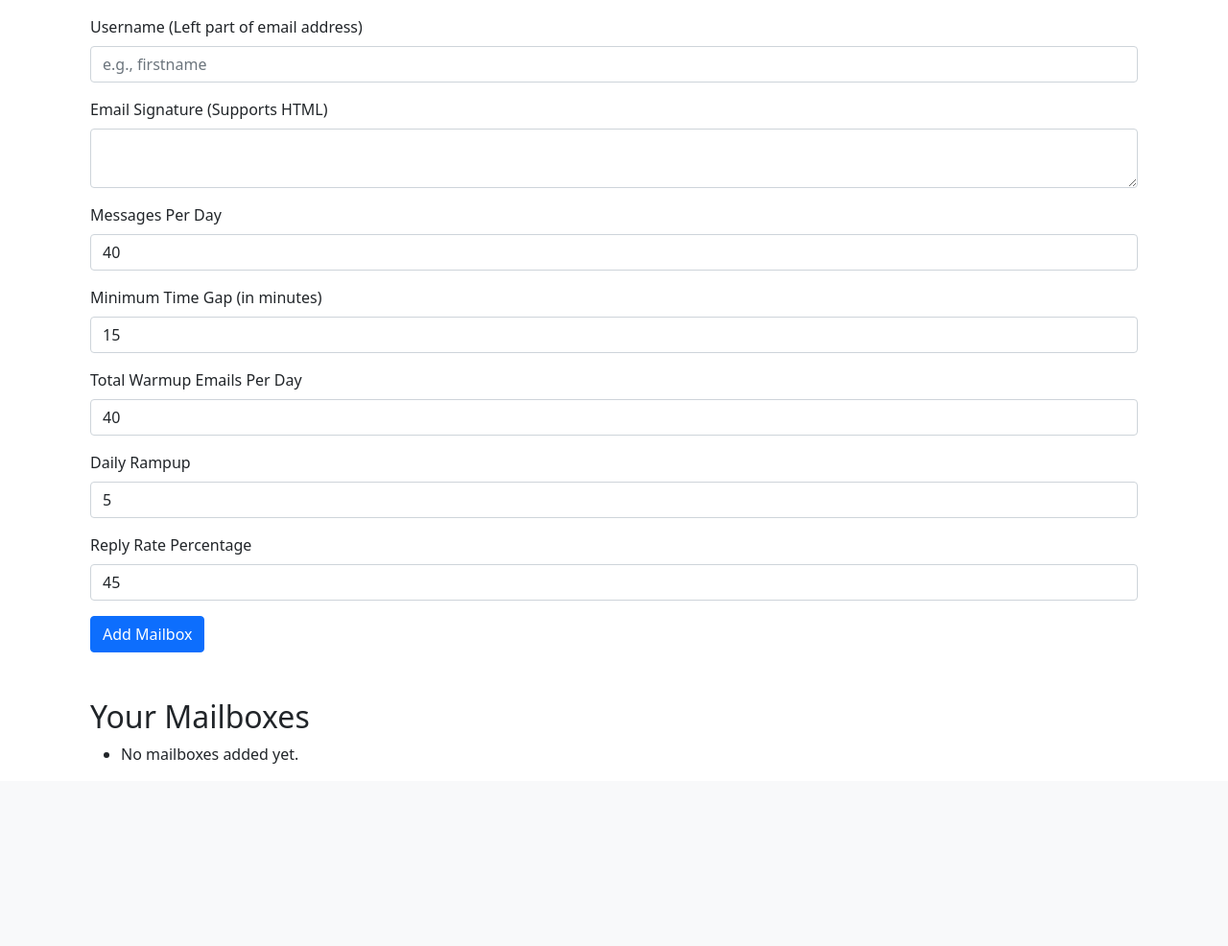
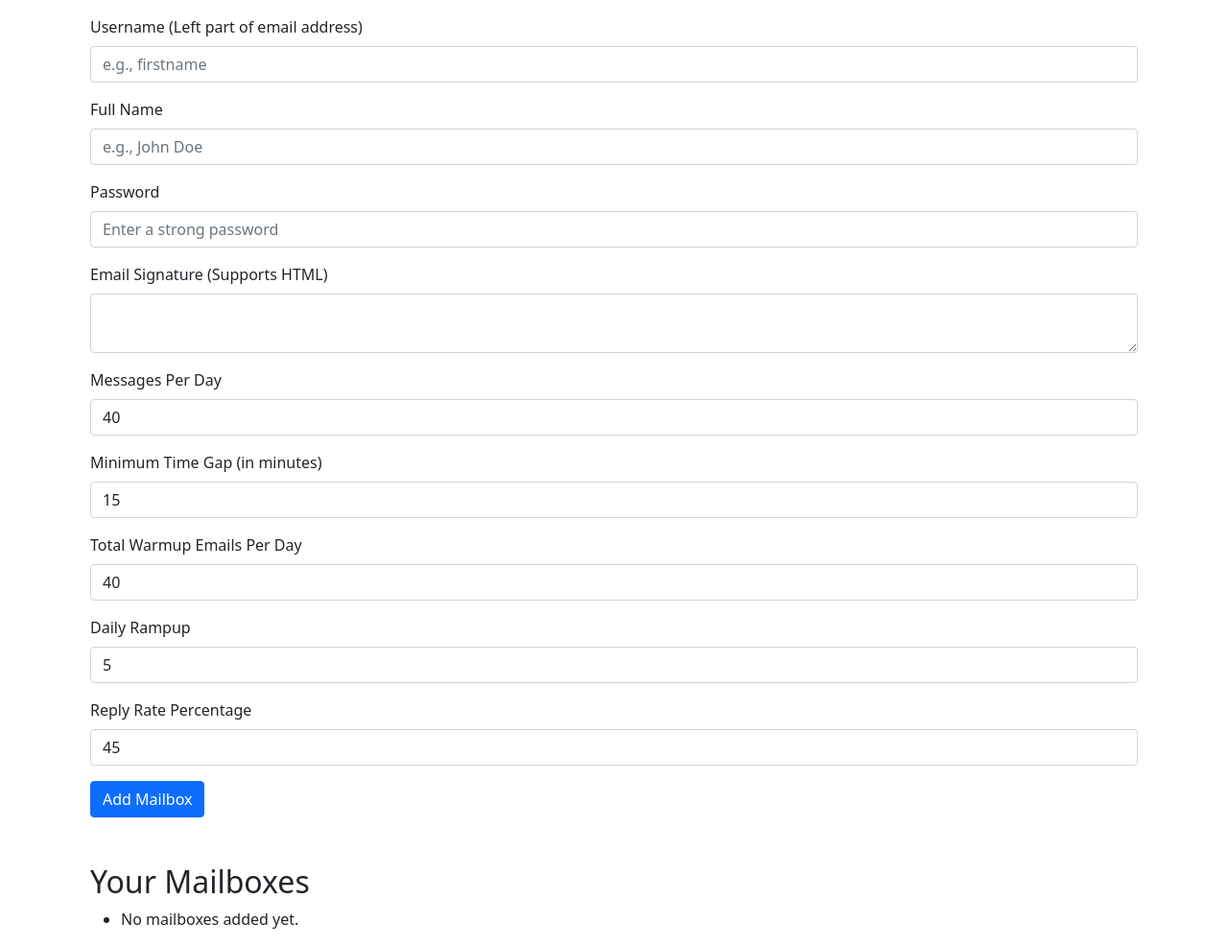
Before and after one commit to talentseek/mmb, a Flask app: page /mailboxes in a window 1280 px wide. Shown: the part 270-1256 px from the top of the page at 96% size. Before the commit the page ends 1066 px from the top, so only its background shows below. Run offline with Flask 3, Linux system fonts and the light colour scheme; a user stored in the database is signed in; data comes from the database, SQL or seed files in the repository; both versions use the stored data as it was after the commit.

Commit message:
Add mailboxes with mailcow and smartlead

```diff
--- a/app/forms.py
+++ b/app/forms.py
@@ -31,7 +31,10 @@ class DomainForm(FlaskForm):
 # Updated form for adding mailboxes
 class MailboxForm(FlaskForm):
     domain_id = SelectField('Select Domain', coerce=int, validators=[DataRequired()])  # Populated from existing domains
-    username = StringField('Username (left part of the email address)', validators=[DataRequired()])  # Replace Mailbox name and email format
+    username = StringField('Username (left part of the email address)', validators=[DataRequired(), Length(min=1, max=100)])  # Left part of the email
+
+    full_name = StringField('Full Name', validators=[DataRequired(), Length(min=1, max=100)])  # Full name input
+    password = PasswordField('Password', validators=[DataRequired(), Length(min=8)])  # Password field
 
     email_signature = TextAreaField('Email Signature (customizable, supports HTML)', validators=[DataRequired()])  # Allow HTML input
 
--- a/app/models.py
+++ b/app/models.py
@@ -43,6 +43,8 @@ class Domain(db.Model):
 class Mailbox(db.Model):
     id = db.Column(db.Integer, primary_key=True)
     email_address = db.Column(db.String(255), nullable=False)
+    full_name = db.Column(db.String(255), nullable=False)  # Full name field
+    password = db.Column(db.String(255), nullable=False)  # Password field
     user_id = db.Column(db.Integer, db.ForeignKey('user.id'), nullable=False)  # Foreign key to User model
     domain_id = db.Column(db.Integer, db.ForeignKey('domain.id'), nullable=False)  # Foreign key to Domain model
     created_at = db.Column(db.DateTime, nullable=False, server_default=db.func.now())  # Timestamp
@@ -53,5 +55,9 @@ class Mailbox(db.Model):
     daily_rampup = db.Column(db.Integer, default=5)
     reply_rate_percentage = db.Column(db.Integer, default=45)
 
+    # New status flags
+    added_to_server = db.Column(db.Boolean, default=False, nullable=False)  # Track if added to the server
+    added_to_smartlead = db.Column(db.Boolean, default=False, nullable=False)  # Track if added to SmartLead
+
     def __repr__(self):
         return f'<Mailbox {self.email_address}>'
--- a/app/templates/mailboxes.html
+++ b/app/templates/mailboxes.html
@@ -8,7 +8,7 @@
     <p>Add your mailbox and configure settings below:</p>
 
     <!-- Form for adding mailboxes -->
-    <form id="mailboxForm" method="POST" action="{{ url_for('mailbox.manage_mailboxes') }}"> <!-- Corrected form action -->
+    <form id="mailboxForm" method="POST" action="{{ url_for('mailbox.manage_mailboxes') }}">
         {{ form.hidden_tag() }}
 
         <div class="mb-3">
@@ -23,6 +23,16 @@
         <div class="mb-3">
             <label for="username" class="form-label">Username (Left part of email address)</label>
             {{ form.username(class="form-control", id="username", placeholder="e.g., firstname") }}
+        </div>
+
+        <div class="mb-3">
+            <label for="full_name" class="form-label">Full Name</label>
+            {{ form.full_name(class="form-control", id="full_name", placeholder="e.g., John Doe") }}
+        </div>
+
+        <div class="mb-3">
+            <label for="password" class="form-label">Password</label>
+            {{ form.password(class="form-control", id="password", type="password", placeholder="Enter a strong password") }}
         </div>
 
         <div class="mb-3">
@@ -63,16 +73,34 @@
         {% for mailbox in mailboxes %}
             <li class="mailbox-item">
                 <p><strong>Email Address:</strong> {{ mailbox.email_address }}</p>
+                <p><strong>Full Name:</strong> {{ mailbox.full_name }}</p>
                 <p><strong>Email Signature:</strong> {{ mailbox.email_signature }}</p>
 
+                <!-- Show status of mailbox creation in server and SmartLead -->
+<p><strong>Status:</strong>
+    <span class="text-success">
+        {% if mailbox.added_to_server %}
+            Added to Server ✅
+        {% else %}
+            <span class="text-danger">Not Added to Server ❌</span>
+        {% endif %}
+    </span>
+    <span class="text-success">
+        {% if mailbox.added_to_smartlead %}
+            Added to SmartLead ✅
+        {% else %}
+            <span class="text-danger">Not Added to SmartLead ❌</span>
+        {% endif %}
+    </span>
+</p>
                 <!-- Delete button form -->
                 <form method="POST" action="{{ url_for('mailbox.delete_mailbox', mailbox_id=mailbox.id) }}" style="display:inline;">
                     <input type="hidden" name="csrf_token" value="{{ csrf_token() }}">
                     <button type="submit" class="btn btn-danger btn-sm">Delete</button>
                 </form>
 
-                <!-- Placeholder for Webmail button -->
-                <a href="#" class="btn btn-secondary btn-sm">Webmail</a> <!-- Link to SOGO or similar webmail -->
+                <!-- Webmail button -->
+                <a href="https://mail.trycpd.com/SOGo/so/{{ mailbox.email_address }}" class="btn btn-secondary btn-sm" target="_blank">Webmail</a>
             </li>
             <hr>
         {% else %}
--- a/app/views/mailbox_views.py
+++ b/app/views/mailbox_views.py
@@ -3,8 +3,78 @@ from flask_login import login_required, current_user
 from app.models import Domain, Mailbox
 from app.forms import MailboxForm
 from app import db
+import requests
 
 mailbox = Blueprint('mailbox', __name__)
+
+# Helper function to log errors
+def log_error(message):
+    print(f"Error: {message}")
+
+# Function to add mailbox to Mailcow
+def add_mailbox_to_mailcow(domain, username, full_name, password):
+    MAILCOW_API_ENDPOINT = "https://mail.trycpd.com/api/v1/"
+    MAILCOW_API_KEY = "2035F6-3A8156-CCB4CD-58FCCF-D22BF8"
+
+    url = f"{MAILCOW_API_ENDPOINT}add/mailbox"
+    headers = {
+        "Content-Type": "application/json",
+        "X-API-Key": MAILCOW_API_KEY
+    }
+    data = {
+        "local_part": username,
+        "domain": domain,
+        "name": full_name,
+        "password": password,  # User-defined password
+        "password2": password,  # Repeat password for confirmation
+        "quota": 10240,  # Set quota if needed
+        "active": 1
+    }
+    try:
+        response = requests.post(url, headers=headers, json=data)
+        response.raise_for_status()
+        print(f"Mailbox {username}@{domain} added successfully to Mailcow.")
+        return True
+    except requests.exceptions.RequestException as e:
+        log_error(f"Failed to add mailbox {username}@{domain} to Mailcow: {e}")
+        return False
+
+# Function to add mailbox to SmartLead
+def add_mailbox_to_smartlead(email, full_name, domain, signature, message_per_day, total_warmup_per_day, daily_rampup, reply_rate_percentage, password):
+    SMARTLEAD_API_KEY = current_user.smartlead_api_key  # SmartLead API key from user settings
+    SMARTLEAD_API_ENDPOINT = f"https://server.smartlead.ai/api/v1/email-accounts/save?api_key={SMARTLEAD_API_KEY}"
+
+    data = {
+        "from_name": full_name,
+        "from_email": email,
+        "user_name": email,
+        "password": password,  # User-defined password for SMTP/IMAP
+        "smtp_host": f"mail.{domain}",
+        "smtp_port": 587,
+        "imap_host": f"mail.{domain}",
+        "imap_port": 993,
+        "max_email_per_day": message_per_day,
+        "total_warmup_per_day": total_warmup_per_day,
+        "daily_rampup": daily_rampup,
+        "reply_rate_percentage": reply_rate_percentage,
+        "signature": signature,
+        "imap_user_name": email,
+        "imap_password": password,  # Use the user-defined password
+        "warmup_enabled": True
+    }
+
+    headers = {
+        "Content-Type": "application/json"
+    }
+
+    try:
+        response = requests.post(SMARTLEAD_API_ENDPOINT, headers=headers, json=data)
+        response.raise_for_status()
+        print(f"Mailbox {email} added successfully to SmartLead.")
+        return True
+    except requests.exceptions.RequestException as e:
+        log_error(f"Failed to add mailbox {email} to SmartLead: {e}")
+        return False
 
 # Route to manage mailboxes
 @mailbox.route('/mailboxes', methods=['GET', 'POST'])
@@ -19,21 +89,50 @@ def manage_mailboxes():
         domain = Domain.query.get(form.domain_id.data)
         email_address = f"{form.username.data}@{domain.domain}"
 
+        # Add mailbox to Mailcow
+        added_to_mailcow = add_mailbox_to_mailcow(domain.domain, form.username.data, form.full_name.data, form.password.data)
+        added_to_smartlead = False
+
+        if added_to_mailcow:
+            # Add mailbox to SmartLead
+            added_to_smartlead = add_mailbox_to_smartlead(
+                email_address,
+                form.full_name.data,
+                domain.domain,
+                form.email_signature.data,
+                form.message_per_day.data,
+                form.total_warmup_per_day.data,
+                form.daily_rampup.data,
+                form.reply_rate_percentage.data,
+                form.password.data  # Pass the user-defined password
+            )
+
+        # Save mailbox details to database after successful addition
         new_mailbox = Mailbox(
             user_id=current_user.id,
             domain_id=form.domain_id.data,
             email_address=email_address,
+            full_name=form.full_name.data,  # Save full name
+            password=form.password.data,  # Save user-defined password
             email_signature=form.email_signature.data,
             message_per_day=form.message_per_day.data,
             minimum_time_gap=form.minimum_time_gap.data,
             total_warmup_per_day=form.total_warmup_per_day.data,
             daily_rampup=form.daily_rampup.data,
-            reply_rate_percentage=form.reply_rate_percentage.data
+            reply_rate_percentage=form.reply_rate_percentage.data,
+            added_to_server=added_to_mailcow,
+            added_to_smartlead=added_to_smartlead
         )
         db.session.add(new_mailbox)
         db.session.commit()
 
-        flash('Mailbox added successfully!', 'success')
+        if added_to_mailcow and added_to_smartlead:
+            flash(f'Mailbox {email_address} added to both server and SmartLead!', 'success')
+        elif added_to_mailcow:
+            flash(f'Mailbox {email_address} added to Mailcow, but failed to add to SmartLead.', 'warning')
+        else:
+            flash(f'Failed to add mailbox {email_address} to Mailcow.', 'danger')
+
         return redirect(url_for('mailbox.manage_mailboxes'))
 
     user_mailboxes = Mailbox.query.filter_by(user_id=current_user.id).all()
```
Also changed, not shown: migrations/versions/16ad086653fa_.py (added, +38 -0 lines), instance/users.db.
